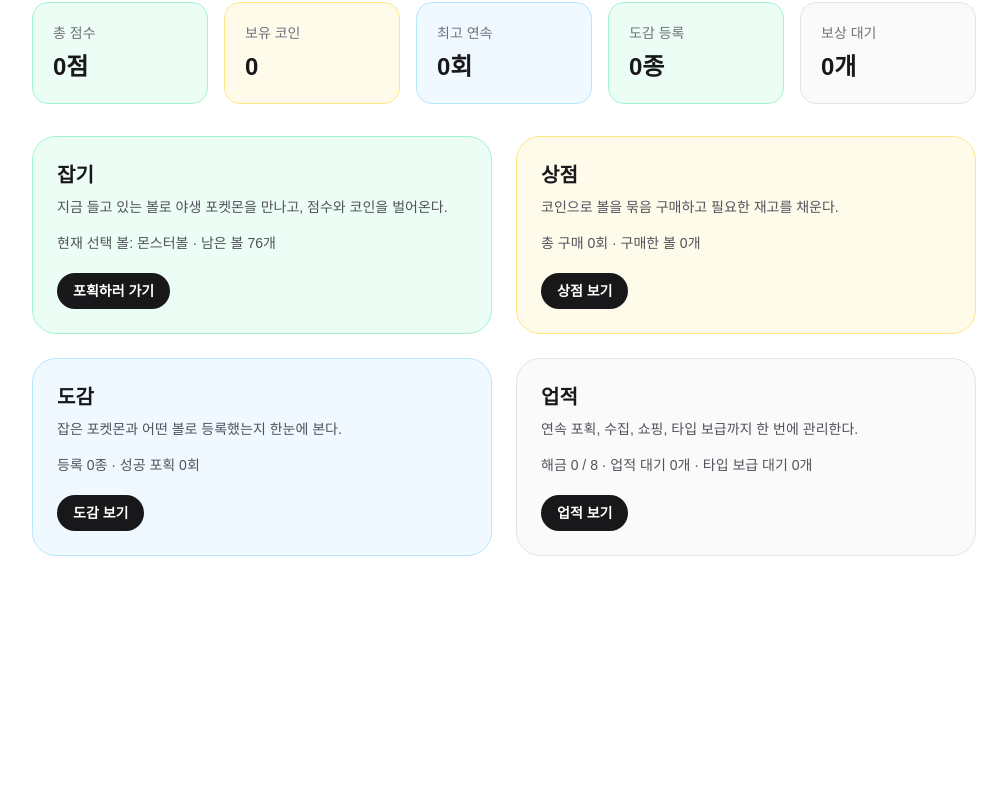
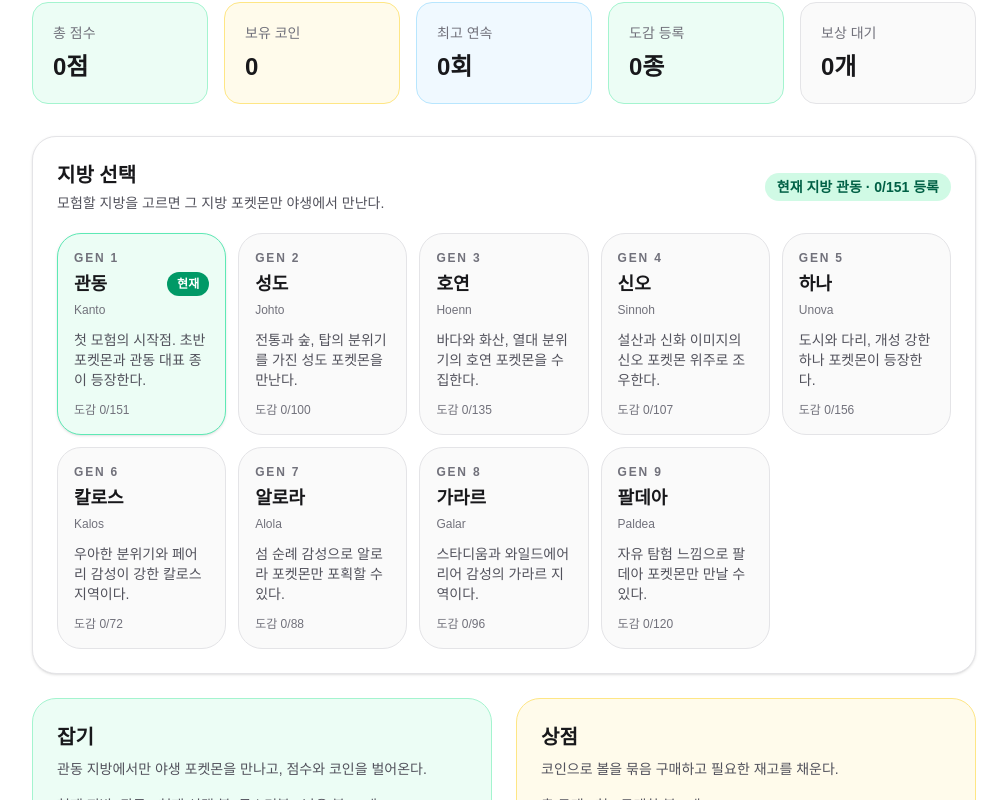
Before and after one commit to w8385/poke-bowl, a Next.js app in the folder client/: page /play in a window 1280 px wide. Shown: the part 500-1300 px from the top of the page, without its empty margins (136-1143 px from the left). Before the commit the page ends 1104 px from the top, so only its background shows below. Built offline with nearby package versions, Linux system fonts and the light colour scheme.

Commit message:
feat: add regional adventure encounters

```diff
--- a/client/src/components/legal-ball/CatchGame.tsx
+++ b/client/src/components/legal-ball/CatchGame.tsx
@@ -9,12 +9,14 @@
 import { getBallLabel, getFemaleRatio, getPokemonList, type SpriteGender } from '@/lib/ball-data';
 import { formatGenerationLabel } from '@/lib/locale';
 import {
+  ADVENTURE_REGIONS,
   CatchResult,
   CatchReward,
   DEFAULT_INVENTORY,
   Encounter,
   Inventory,
   createEncounter,
+  getAdventureRegions,
   getCatchReward,
   getOwnedBalls,
   getPremierBonusForPurchase,
@@ -111,6 +113,7 @@
   claimedAchievements?: string[];
   claimedTypeSupplies?: string[];
   activeTab?: GameTab;
+  selectedRegionId?: string;
 };
 
 function cloneDefaultInventory() {
@@ -217,7 +220,8 @@
   const [bestStreak, setBestStreak] = useState(0);
   const [collection, setCollection] = useState<Record<string, CollectionEntry>>({});
   const [history, setHistory] = useState<CatchRecord[]>([]);
-  const [encounter, setEncounter] = useState<Encounter>(() => createEncounter());
+  const [selectedRegionId, setSelectedRegionId] = useState<string>(ADVENTURE_REGIONS[0].id);
+  const [encounter, setEncounter] = useState<Encounter>(() => createEncounter(ADVENTURE_REGIONS[0].id));
   const [selectedBall, setSelectedBall] = useState('poke-ball');
   const [lastResult, setLastResult] = useState<CatchResult | null>(null);
   const [lastReward, setLastReward] = useState<CatchReward | null>(null);
@@ -236,6 +240,7 @@
   const [hydrated, setHydrated] = useState(false);
   const [bagOpen, setBagOpen] = useState(false);
 
+  const regions = useMemo(() => getAdventureRegions(), []);
   const ownedBalls = useMemo(() => getOwnedBalls(inventory), [inventory]);
   const shopOffers = useMemo(() => getShopOffers(), []);
   const totalBalls = useMemo(() => Object.values(inventory).reduce((sum, count) => sum + count, 0), [inventory]);
@@ -271,6 +276,9 @@
   const selectedDexPokemon = dexModal ? pokemonDataMap.get(dexModal.slug) ?? null : null;
   const selectedDexEntry = dexModal ? collection[dexModal.slug] ?? null : null;
   const activeDexGeneration = pokemonByGeneration.find((entry) => entry.generation === selectedDexGeneration) ?? pokemonByGeneration[0];
+  const selectedRegion = regions.find((region) => region.id === selectedRegionId) ?? regions[0];
+  const selectedRegionCaught = useMemo(() => allPokemon.filter((pokemon) => pokemon.generation === selectedRegion.generation && collection[pokemon.slug]).length, [collection, selectedRegion]);
+  const selectedRegionTotal = useMemo(() => allPokemon.filter((pokemon) => pokemon.generation === selectedRegion.generation).length, [selectedRegion]);
   const encounterBadge = encounter.pokemon.isMythical
     ? { label: 'MYTHICAL', tone: 'bg-fuchsia-100 text-fuchsia-800 dark:bg-fuchsia-950 dark:text-fuchsia-200' }
     : encounter.pokemon.isLegendary
@@ -291,7 +299,9 @@
         setBestStreak(saved.bestStreak ?? saved.streak ?? 0);
         setCollection(normalizeCollection(saved.collection));
         setHistory(saved.history ?? []);
-        setEncounter(saved.encounter ?? createEncounter());
+        const restoredRegionId = saved.selectedRegionId ?? ADVENTURE_REGIONS[0].id;
+        setSelectedRegionId(restoredRegionId);
+        setEncounter(saved.encounter ?? createEncounter(restoredRegionId));
         setShopStats(saved.shopStats ?? defaultShopStats());
         setTypeCatchStats(normalizeTypeCatchStats(saved.typeCatchStats));
         setClaimedAchievements(saved.claimedAchievements ?? []);
@@ -321,9 +331,10 @@
       claimedAchievements,
       claimedTypeSupplies,
       activeTab,
+      selectedRegionId,
     };
     localStorage.setItem(STORAGE_KEY, JSON.stringify(state));
-  }, [hydrated, inventory, score, coins, streak, bestStreak, collection, history, encounter, shopStats, typeCatchStats, claimedAchievements, claimedTypeSupplies, activeTab]);
+  }, [hydrated, inventory, score, coins, streak, bestStreak, collection, history, encounter, shopStats, typeCatchStats, claimedAchievements, claimedTypeSupplies, activeTab, selectedRegionId]);
 
   useEffect(() => {
     if ((inventory[selectedBall] ?? 0) > 0) return;
@@ -335,12 +346,19 @@
     setInventory((prev) => ({ ...prev, [ballKey]: Math.max(0, (prev[ballKey] ?? 0) - 1) }));
   }
 
+  function selectRegion(regionId: string) {
+    setSelectedRegionId(regionId);
+    setEncounter(createEncounter(regionId));
+    setLastResult(null);
+    setLastReward(null);
+  }
+
   const nextEncounter = useCallback(() => {
-    setEncounter(createEncounter());
+    setEncounter(createEncounter(selectedRegionId));
     setLastResult(null);
     setLastReward(null);
     setActiveTab('catch');
-  }, []);
+  }, [selectedRegionId]);
 
   function resetRun() {
     setInventory(cloneDefaultInventory());
@@ -350,7 +368,8 @@
     setBestStreak(0);
     setCollection({});
     setHistory([]);
-    setEncounter(createEncounter());
+    setSelectedRegionId(ADVENTURE_REGIONS[0].id);
+    setEncounter(createEncounter(ADVENTURE_REGIONS[0].id));
     setLastResult(null);
     setLastReward(null);
     setLastShopAction(null);
@@ -646,15 +665,55 @@
         ) : null}
 
         {activeTab === 'home' ? (
-          <section className="grid gap-6 lg:grid-cols-2">
+          <section className="space-y-6">
+            <article className="rounded-3xl border border-zinc-200 bg-white p-6 shadow-sm dark:border-zinc-800 dark:bg-zinc-900">
+              <div className="flex flex-wrap items-center justify-between gap-3">
+                <div>
+                  <h3 className="text-xl font-semibold text-zinc-900 dark:text-zinc-100">지방 선택</h3>
+                  <p className="mt-1 text-sm text-zinc-600 dark:text-zinc-300">모험할 지방을 고르면 그 지방 포켓몬만 야생에서 만난다.</p>
+                </div>
+                <span className="rounded-full bg-emerald-100 px-3 py-1 text-sm font-semibold text-emerald-800 dark:bg-emerald-950 dark:text-emerald-200">
+                  현재 지방 {selectedRegion.name.ko} · {selectedRegionCaught}/{selectedRegionTotal} 등록
+                </span>
+              </div>
+
+              <div className="mt-5 grid gap-3 md:grid-cols-3 xl:grid-cols-5">
+                {regions.map((region) => {
+                  const active = region.id === selectedRegionId;
+                  const regionCaught = allPokemon.filter((pokemon) => pokemon.generation === region.generation && collection[pokemon.slug]).length;
+                  const regionTotal = allPokemon.filter((pokemon) => pokemon.generation === region.generation).length;
+                  return (
+                    <button
+                      key={`region-${region.id}`}
+                      type="button"
+                      onClick={() => selectRegion(region.id)}
+                      className={`rounded-3xl border p-4 text-left transition ${active ? 'border-emerald-300 bg-emerald-50 shadow-sm dark:border-emerald-900 dark:bg-emerald-950/20' : 'border-zinc-200 bg-zinc-50 hover:border-zinc-300 dark:border-zinc-700 dark:bg-zinc-950/60'}`}
+                    >
+                      <div className="flex items-center justify-between gap-3">
+                        <div>
+                          <p className="text-xs font-semibold uppercase tracking-[0.15em] text-zinc-500 dark:text-zinc-400">Gen {region.generation}</p>
+                          <p className="mt-1 text-lg font-bold text-zinc-900 dark:text-zinc-100">{region.name.ko}</p>
+                          <p className="mt-1 text-xs text-zinc-500 dark:text-zinc-400">{region.name.en}</p>
+                        </div>
+                        {active ? <span className="rounded-full bg-emerald-600 px-2.5 py-1 text-xs font-semibold text-white">현재</span> : null}
+                      </div>
+                      <p className="mt-3 text-sm text-zinc-600 dark:text-zinc-300">{region.summary}</p>
+                      <p className="mt-3 text-xs font-medium text-zinc-500 dark:text-zinc-400">도감 {regionCaught}/{regionTotal}</p>
+                    </button>
+                  );
+                })}
+              </div>
+            </article>
+
+            <section className="grid gap-6 lg:grid-cols-2">
             <HubCard
               title="잡기"
-              desc="지금 들고 있는 볼로 야생 포켓몬을 만나고, 점수와 코인을 벌어온다."
+              desc={`${selectedRegion.name.ko} 지방에서만 야생 포켓몬을 만나고, 점수와 코인을 벌어온다.`}
               actionLabel="포획하러 가기"
               onAction={() => setActiveTab('catch')}
               tone="emerald"
             >
-              <p className="text-sm text-zinc-600 dark:text-zinc-300">현재 선택 볼: {selectedBallEntry?.nameKo ?? '없음'} · 남은 볼 {totalBalls}개</p>
+              <p className="text-sm text-zinc-600 dark:text-zinc-300">현재 지방: {selectedRegion.name.ko} · 현재 선택 볼: {selectedBallEntry?.nameKo ?? '없음'} · 남은 볼 {totalBalls}개</p>
             </HubCard>
             <HubCard
               title="상점"
@@ -667,7 +726,7 @@
             </HubCard>
             <HubCard
               title="도감"
-              desc="잡은 포켓몬과 어떤 볼로 등록했는지 한눈에 본다."
+              desc="지방별로 잡은 포켓몬을 진짜 도감처럼 모으고 상세 정보를 확인한다."
               actionLabel="도감 보기"
               onAction={() => setActiveTab('dex')}
               tone="sky"
@@ -684,6 +743,7 @@
               <p className="text-sm text-zinc-600 dark:text-zinc-300">해금 {unlockedAchievementCount} / {achievements.length} · 업적 대기 {claimableAchievementCount}개 · 타입 보급 대기 {claimableTypeSupplyCount}개</p>
               {topTypeEntry ? <p className="mt-2 text-xs text-zinc-500 dark:text-zinc-400">현재 가장 많이 잡은 타입: {topTypeEntry[0]} {topTypeEntry[1]}회</p> : null}
             </HubCard>
+            </section>
           </section>
         ) : null}
 
@@ -693,6 +753,7 @@
               <div className="flex flex-wrap items-start justify-between gap-4">
                 <div>
                   <p className="text-sm font-semibold uppercase tracking-[0.18em] text-emerald-700 dark:text-emerald-300">Wild encounter</p>
+                  <p className="mt-2 inline-flex rounded-full bg-sky-100 px-3 py-1 text-xs font-semibold text-sky-800 dark:bg-sky-950 dark:text-sky-200">현재 탐험 지역 · {selectedRegion.name.ko}</p>
                   <h3 className="mt-2 text-3xl font-bold text-zinc-900 dark:text-zinc-100">
                     야생의 {encounter.pokemon.name.ko || encounter.pokemon.name.en} 등장!
                   </h3>
--- a/client/src/lib/catch-game.ts
+++ b/client/src/lib/catch-game.ts
@@ -37,14 +37,36 @@
   featured?: boolean;
 };
 
+export type AdventureRegion = {
+  id: string;
+  generation: number;
+  name: {
+    ko: string;
+    en: string;
+  };
+  theme: string;
+  summary: string;
+};
+
 export const SHOP_BUNDLE_STEPS = [1, 2, 5, 10] as const;
+
+export const ADVENTURE_REGIONS: AdventureRegion[] = [
+  { id: 'kanto', generation: 1, name: { ko: '관동', en: 'Kanto' }, theme: 'starter', summary: '첫 모험의 시작점. 초반 포켓몬과 관동 대표 종이 등장한다.' },
+  { id: 'johto', generation: 2, name: { ko: '성도', en: 'Johto' }, theme: 'heritage', summary: '전통과 숲, 탑의 분위기를 가진 성도 포켓몬을 만난다.' },
+  { id: 'hoenn', generation: 3, name: { ko: '호연', en: 'Hoenn' }, theme: 'sea', summary: '바다와 화산, 열대 분위기의 호연 포켓몬을 수집한다.' },
+  { id: 'sinnoh', generation: 4, name: { ko: '신오', en: 'Sinnoh' }, theme: 'mountain', summary: '설산과 신화 이미지의 신오 포켓몬 위주로 조우한다.' },
+  { id: 'unova', generation: 5, name: { ko: '하나', en: 'Unova' }, theme: 'urban', summary: '도시와 다리, 개성 강한 하나 포켓몬이 등장한다.' },
+  { id: 'kalos', generation: 6, name: { ko: '칼로스', en: 'Kalos' }, theme: 'style', summary: '우아한 분위기와 페어리 감성이 강한 칼로스 지역이다.' },
+  { id: 'alola', generation: 7, name: { ko: '알로라', en: 'Alola' }, theme: 'island', summary: '섬 순례 감성으로 알로라 포켓몬만 포획할 수 있다.' },
+  { id: 'galar', generation: 8, name: { ko: '가라르', en: 'Galar' }, theme: 'stadium', summary: '스타디움과 와일드에어리어 감성의 가라르 지역이다.' },
+  { id: 'paldea', generation: 9, name: { ko: '팔데아', en: 'Paldea' }, theme: 'openworld', summary: '자유 탐험 느낌으로 팔데아 포켓몬만 만날 수 있다.' },
+];
 
 export function getPremierBonusForPurchase(totalBalls: number) {
   return Math.floor(totalBalls / 10);
 }
 
 const allPokemon = getPokemonList();
-const curatedPokemon = allPokemon.filter((item) => item.curated);
 const allBalls = getBallCatalog();
 
 export const TYPE_BALL_HINTS: Record<string, string[]> = {
@@ -169,8 +191,18 @@
   })).sort((a, b) => Number(Boolean(b.featured)) - Number(Boolean(a.featured)) || a.price - b.price || a.ball.sortOrder - b.ball.sortOrder);
 }
 
-export function createEncounter(): Encounter {
-  const pool = Math.random() < 0.6 ? curatedPokemon : allPokemon;
+export function getAdventureRegions() {
+  return ADVENTURE_REGIONS;
+}
+
+export function getPokemonPoolForRegion(regionId: string) {
+  const region = ADVENTURE_REGIONS.find((item) => item.id === regionId) ?? ADVENTURE_REGIONS[0];
+  const pool = allPokemon.filter((pokemon) => pokemon.generation === region.generation);
+  return pool.length ? pool : allPokemon;
+}
+
+export function createEncounter(regionId?: string): Encounter {
+  const pool = regionId ? getPokemonPoolForRegion(regionId) : allPokemon;
   const pokemon = pool[Math.floor(Math.random() * pool.length)];
   return {
     id: `${pokemon.slug}-${Date.now()}-${Math.random().toString(36).slice(2, 8)}`,
```
